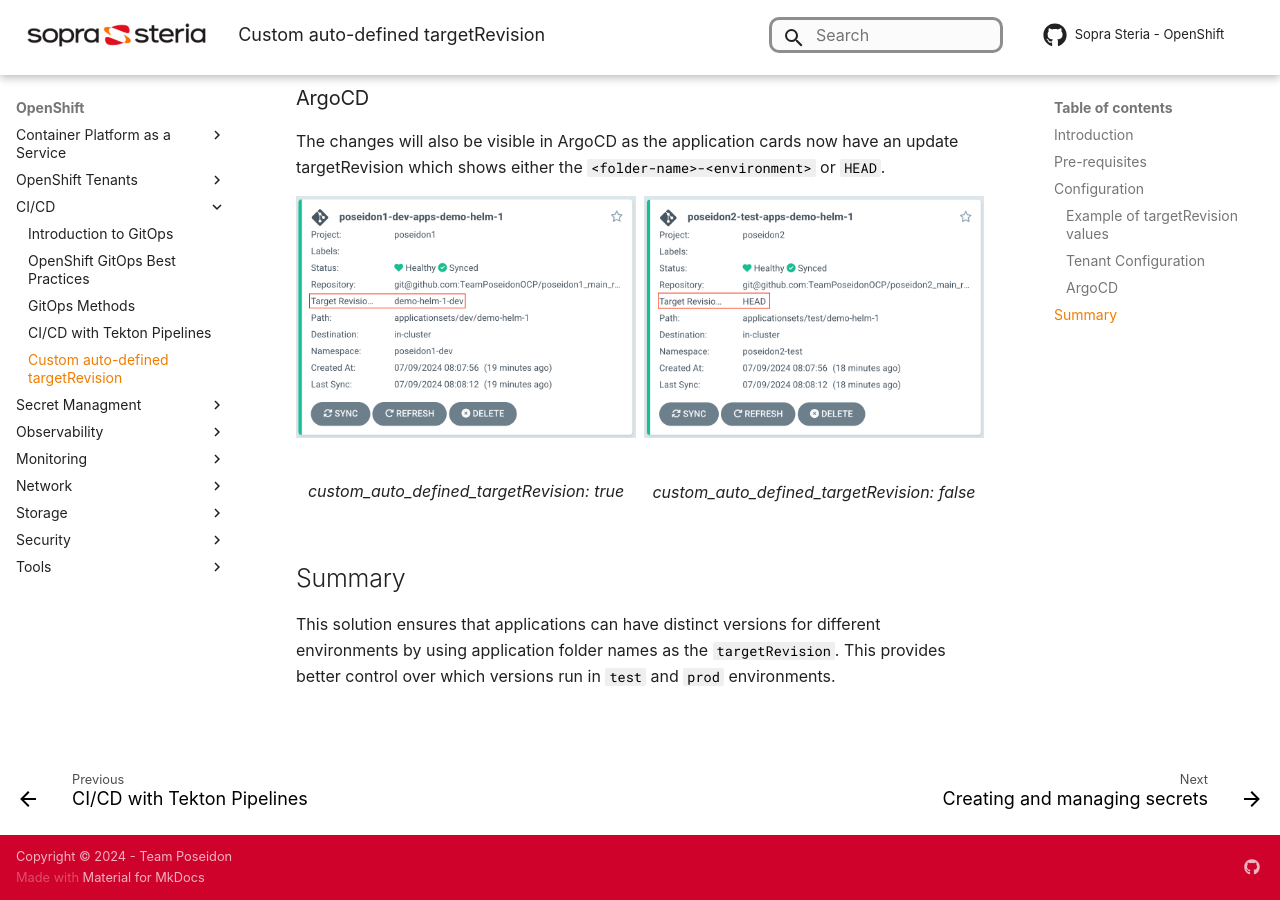
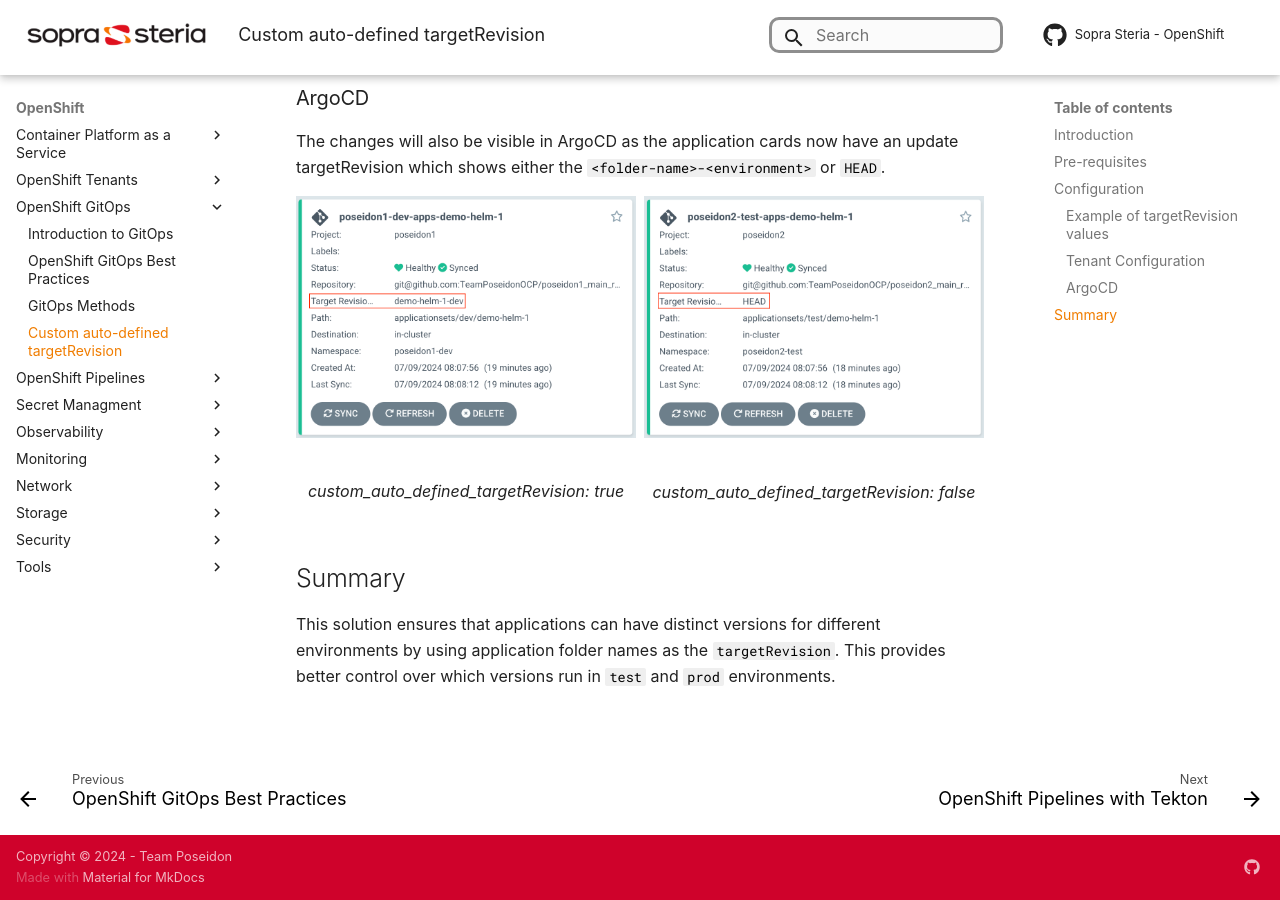
Before and after one commit to Sopra-Steria-Norge-Kubernetes/OpenShift, an MkDocs documentation site: the page built from docs/OpenShift GitOps/cutom-auto-defined-target-revision.md, in a window 1280 px wide and 900 px high, scrolled down 1470 px. Built offline with MkDocs 1.6.1 and Material for MkDocs 9.7.7, drawn with Linux system fonts in a browser that asks for light colours; some web fonts are replaced; comment, search, counter and statistics services are not loaded.

Commit message:
changing structure for ci/cd

```diff
--- a/mkdocs.yml
+++ b/mkdocs.yml
@@ -31,12 +31,13 @@
       - Backup: OpenShift Tenants/Tenant features/backup.md
       - External Secret: OpenShift Tenants/Tenant features/external-secrets.md
       - Slack Alert Integration: OpenShift Tenants/Tenant features/slack-alert-integration.md
-  - CI/CD:
-    - Introduction to GitOps: CI-CD/Introduction-GitOps.md
-    - OpenShift GitOps Best Practices: CI-CD/openshift-gitops-best-practices.md
-    - GitOps Methods: CI-CD/gitops-methods.md
-    - CI/CD with Tekton Pipelines: CI-CD/continuous-integration-and-delivery-with-tekton-pipelines.md
-    - Custom auto-defined targetRevision: CI-CD/cutom-auto-defined-target-revision.md
+  - OpenShift GitOps:
+    - Introduction to GitOps: OpenShift GitOps/Introduction-GitOps.md
+    - OpenShift GitOps Best Practices: OpenShift GitOps/openshift-gitops-best-practices.md
+    - GitOps Methods: OpenShift GitOps/itops-methods.md
+    - Custom auto-defined targetRevision: OpenShift GitOps/cutom-auto-defined-target-revision.md
+  - OpenShift Pipelines:
+     - OpenShift Pipelines with Tekton: OpenShift Pipelines/OpenShift-pipelines.md
   - Secret Managment:
     - Creating and managing secrets: Secret Managment/creating-and-managing-openshift-secrets.md
     - Encrypt secrets: Secret Managment/encrypting-secret-with-kubeseal.md
```
Also changed, not shown: docs/OpenShift GitOps/2s-gitops-methods.md (renamed from docs/CI-CD/2s-gitops-methods.md), docs/OpenShift GitOps/Introduction-GitOps.md (renamed from docs/CI-CD/Introduction-GitOps.md), docs/OpenShift GitOps/cutom-auto-defined-target-revision.md (renamed from docs/CI-CD/cutom-auto-defined-target-revision.md), docs/OpenShift GitOps/gitops-introduction.md (renamed from docs/CI-CD/gitops-introduction.md), docs/OpenShift GitOps/gitops-methods.md (renamed from docs/CI-CD/gitops-methods.md), docs/OpenShift GitOps/openshift-gitops-best-practices.md (renamed from docs/CI-CD/openshift-gitops-best-practices.md), docs/OpenShift Pipelines/OpenShift-pipelines.md (renamed from docs/CI-CD/continuous-integration-and-delivery-with-tekton-pipelines.md).
